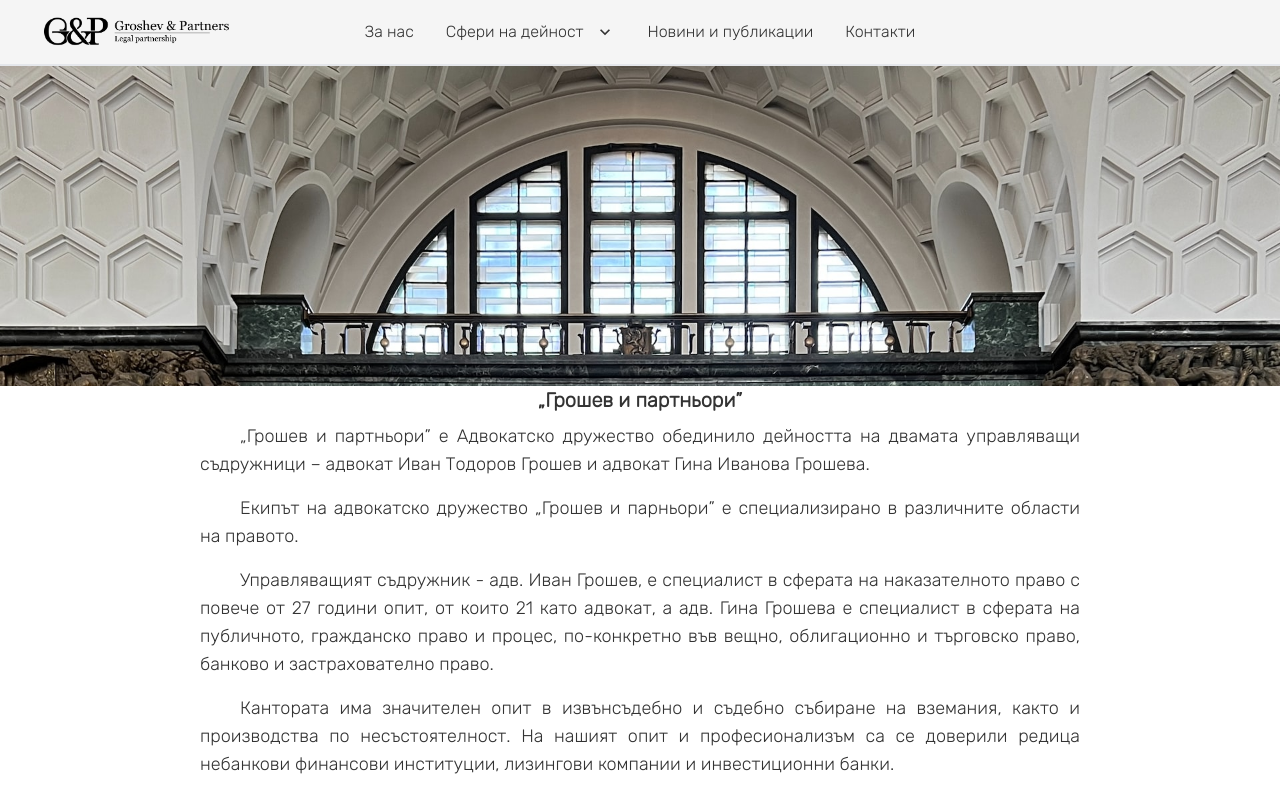
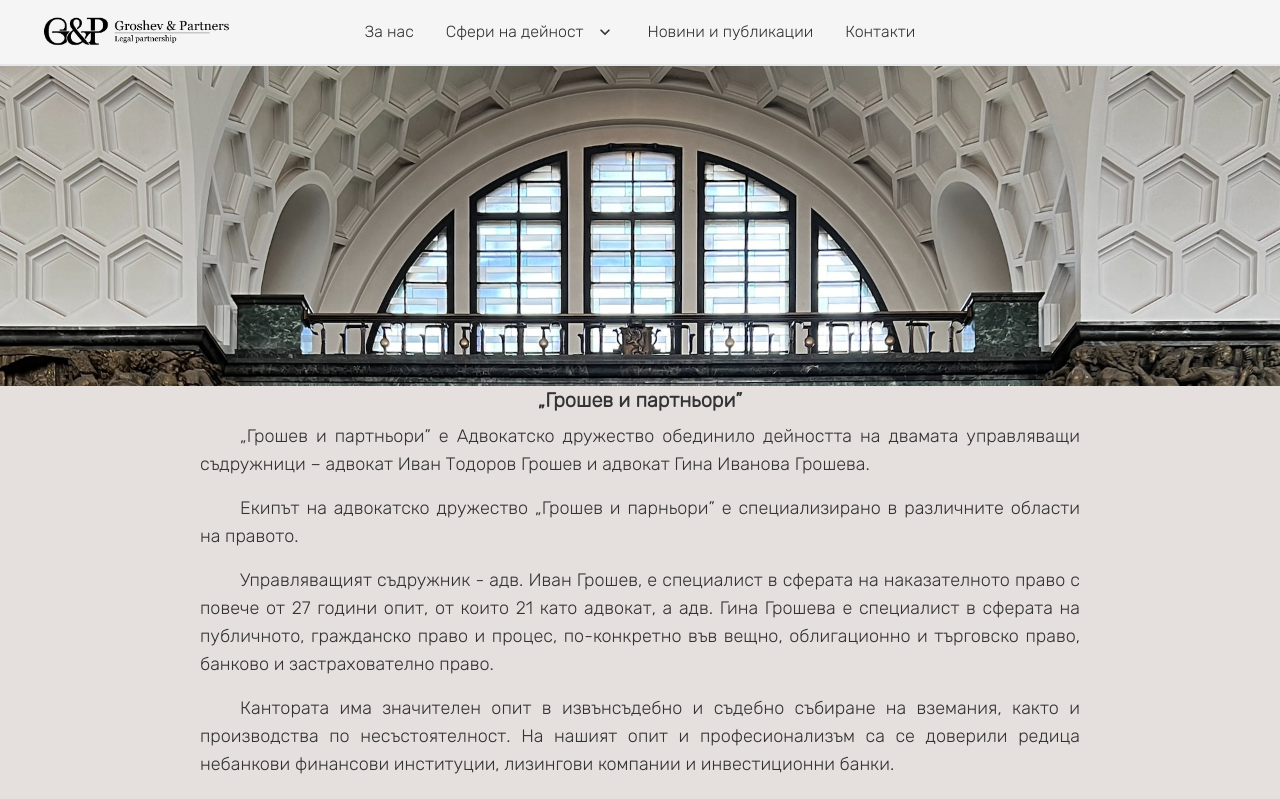
Before and after one commit to Radoslav-Marinovv/lawyers-next, a Next.js app: page / in a window 1280 px wide. Shown: the top 799 px of the page. Built offline with nearby package versions, Linux system fonts and the light colour scheme.

Commit message:
background color changed

```diff
--- a/styles/globals.css
+++ b/styles/globals.css
@@ -21,6 +21,7 @@ body {
   align-items: center;
   min-height: 100%;
   min-width: 100%;
+  background-color: #E5DFDE;
 }
 
 iframe {
```
